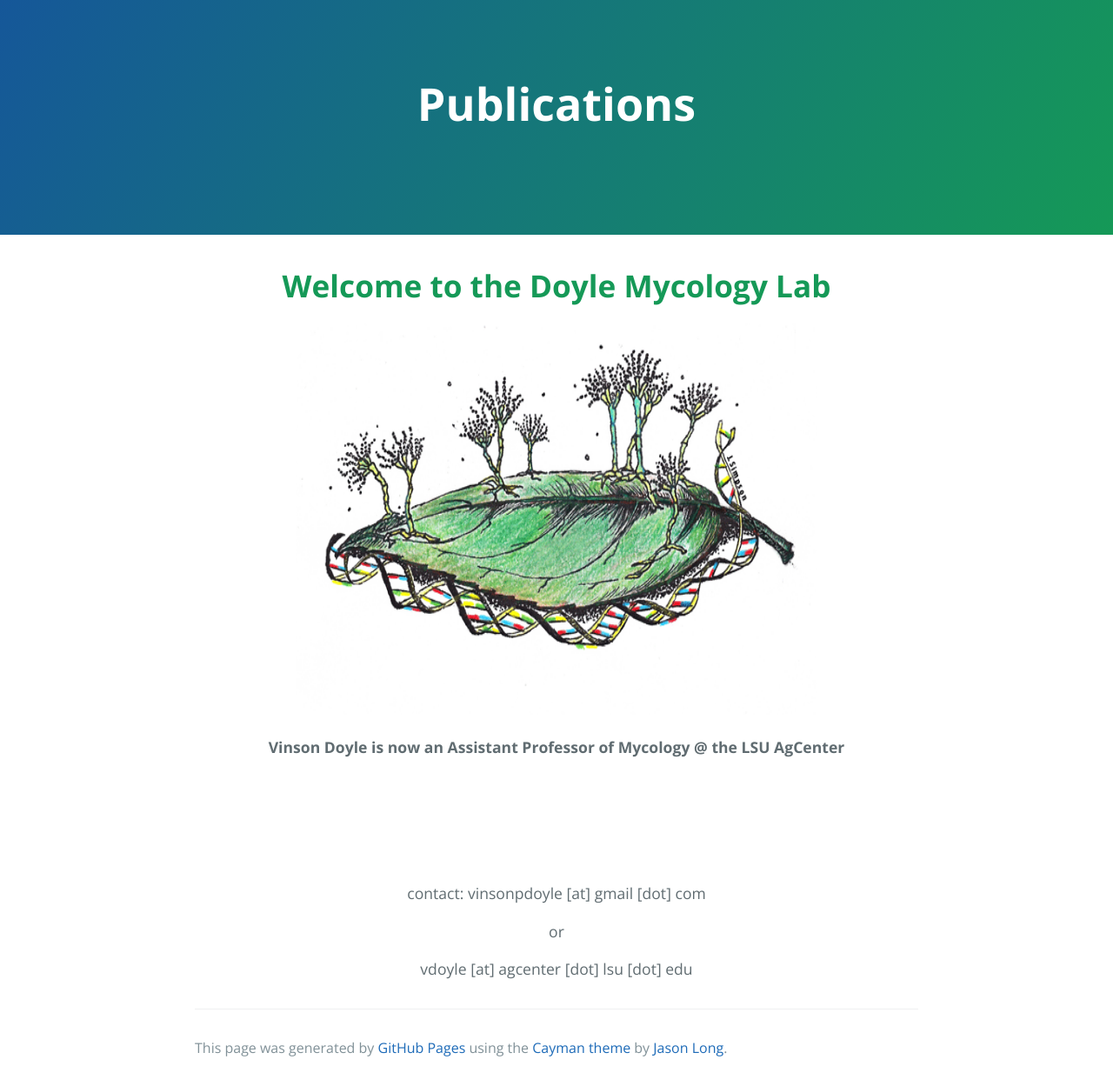
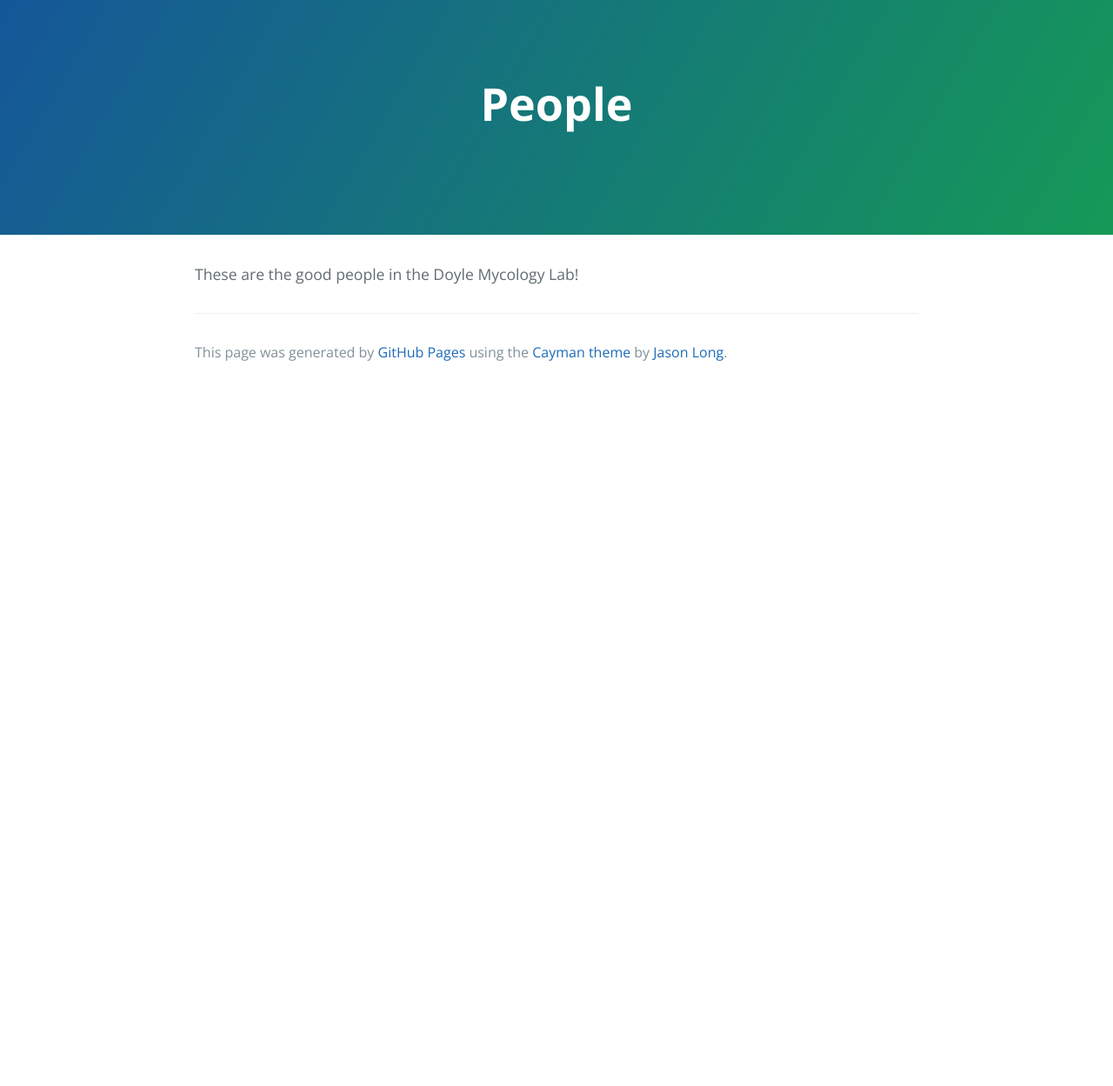
Before and after one commit to vinsondoyle/vinsondoyle.github.io, a plain HTML site: page index.html in a window 1280 px wide. Shown: the whole page at 87% size. After the commit the page ends 800 px from the top, so only its background shows below. Drawn offline with nearby package versions, Linux system fonts and the light colour scheme.

Commit message:
Replace master branch with page content via GitHub

```diff
--- a/index.html
+++ b/index.html
@@ -2,7 +2,7 @@
 <html lang="en-us">
   <head>
     <meta charset="UTF-8">
-    <title>Publications by vinsondoyle</title>
+    <title>People by vinsondoyle</title>
     <meta name="viewport" content="width=device-width, initial-scale=1">
     <link rel="stylesheet" type="text/css" href="stylesheets/normalize.css" media="screen">
     <link href='http://fonts.googleapis.com/css?family=Open+Sans:400,700' rel='stylesheet' type='text/css'>
@@ -11,33 +11,12 @@
   </head>
   <body>
     <section class="page-header">
-      <h1 class="project-name">Publications</h1>
+      <h1 class="project-name">People</h1>
       <h2 class="project-tagline"></h2>
     </section>
 
     <section class="main-content">
-      <h1>
-<a id="welcome-to-the-doyle-mycology-lab" class="anchor" href="#welcome-to-the-doyle-mycology-lab" aria-hidden="true"><span class="octicon octicon-link"></span></a><div align="center"><strong>Welcome to the Doyle Mycology Lab</strong></div>
-</h1>
-
-<p align="center">
-  <img src="https://raw.githubusercontent.com/vinsondoyle/vinsondoyle.github.io/master/images/VinsonLogoB-color_signedWebCopy.gif" width="600" height="450">
-</p>
-
-<p align="center">
-<strong>Vinson Doyle is now an Assistant Professor of Mycology @ the LSU AgCenter
-</strong></p>
-
-<p><br>
-<br>
-<br>
-<br></p>
-
-<p align="center"> contact: vinsonpdoyle [at] gmail [dot] com</p>
-
-<p align="center">or</p>
-
-<p align="center">vdoyle [at] agcenter [dot] lsu [dot] edu</p>
+      <p>These are the good people in the Doyle Mycology Lab!</p>
 
       <footer class="site-footer">
 
--- a/params.json
+++ b/params.json
@@ -1 +1 @@
-{"name":"Publications","tagline":"","body":"# <div align=\"center\"><strong>Welcome to the Doyle Mycology Lab</div>\r\n\r\n<p align=\"center\">\r\n  <img src=\"https://raw.githubusercontent.com/vinsondoyle/vinsondoyle.github.io/master/images/VinsonLogoB-color_signedWebCopy.gif\" width=\"600\" height=\"450\"/>\r\n</p>\r\n\r\n\r\n\r\n<p align=\"center\">\r\n<strong>Vinson Doyle is now an Assistant Professor of Mycology @ the LSU AgCenter\r\n</p>\r\n\r\n<br />\r\n<br />\r\n<br />\r\n<br />\r\n<p align=\"center\"> contact: vinsonpdoyle [at] gmail [dot] com</p>\r\n<p align=\"center\">or</p>\r\n<p align=\"center\">vdoyle [at] agcenter [dot] lsu [dot] edu</p>\r\n\r\n","google":"","note":"Don't delete this file! It's used internally to help with page regeneration."}
+{"name":"People","tagline":"","body":"These are the good people in the Doyle Mycology Lab!","google":"","note":"Don't delete this file! It's used internally to help with page regeneration."}
```
